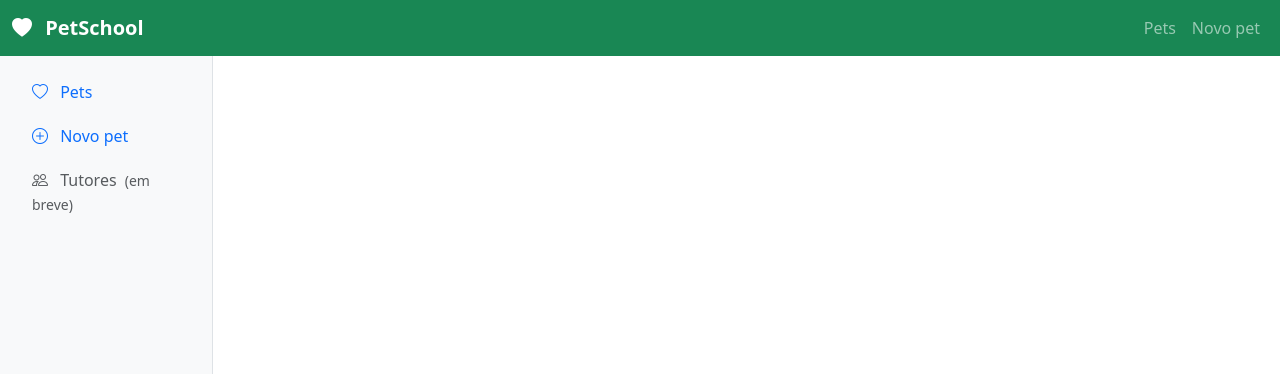
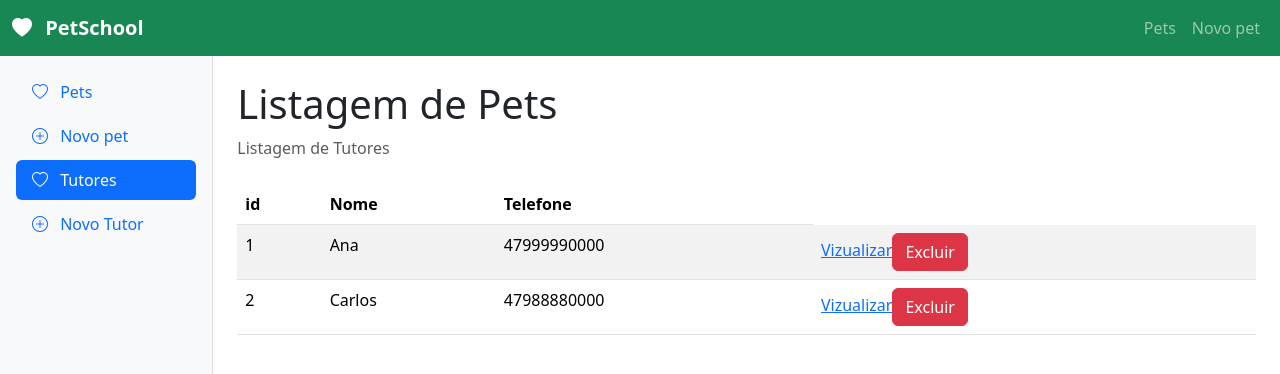
Before and after one commit to kellermannclara/hotel-bom-pra-cachorro, a Vue app: page /tutores in a window 1280 px wide. Shown: the top 374 px of the page. Built offline with nearby package versions, Linux system fonts and the light colour scheme; data requests are answered from the project's data file.

Commit message:
MEU PC TA TRAVBANDP

```diff
--- a/src/components/layout/AppSidebar.vue
+++ b/src/components/layout/AppSidebar.vue
@@ -29,16 +29,29 @@
         Novo pet
       </RouterLink>
 
-      <span
-        class="nav-link text-body-secondary"
-        aria-disabled="true"
+      <RouterLink
+        class="nav-link"
+        active-class="active"
+        to="/tutores"
       >
         <i
-          class="bi bi-people me-2"
+          class="bi bi-heart me-2"
           aria-hidden="true"
         ></i>
-        Tutores <small class="ms-1">(em breve)</small>
-      </span>
+        Tutores
+      </RouterLink>
+
+      <RouterLink
+        class="nav-link"
+        active-class="active"
+        to="/tutores/novo"
+      >
+        <i
+          class="bi bi-plus-circle me-2"
+          aria-hidden="true"
+        ></i>
+        Novo Tutor
+      </RouterLink>
     </div>
   </nav>
 </template>
--- a/src/router/index.js
+++ b/src/router/index.js
@@ -23,6 +23,21 @@
       name: 'detalhes-pet',
       component: () => import('../views/PetDetalhesView.vue'),
     },
+    {
+      path: '/tutores',
+      name: 'tutores',
+      component: () => import('../views/TutoresView.vue'),
+    },
+    {
+      path: '/tutores/:id',
+      name: 'detalhes-tutor',
+      component: () => import('../views/TutorDetalhesView.vue'),
+    },
+    {
+      path: '/tutor/novo',
+      name: 'novo-tutor',
+      component: () => import('../views/AddTutorView.vue'),
+    },
   ],
 });
 
--- /dev/null
+++ b/src/views/TutorDetalhesView.vue
@@ -0,0 +1,29 @@
+<script setup>
+
+import { onMounted, ref } from 'vue';
+import useRoute from '@/router';
+
+const tutores = ref(null);
+const route = useRoute();
+const API_URL = 'http://localhost:3000';
+
+async function carregarDados() {
+    const tutorId = route.params.id
+  const respostasTutores = await fetch(`${API_URL}/tutores`);
+  tutores.value = await respostasTutores.json();
+}
+
+onMounted(carregarDados);
+
+</script>
+
+<template>
+    <section v-if="tutores == null">
+    <p>CARREGANDO......</p>
+  </section>
+
+  <section v-else>
+    <h1>Nome do Tutor: {{ tutor.nome }}</h1>
+    <h5>Telefone: {{ tutor.telefone }}</h5>
+  </section>
+</template>
--- /dev/null
+++ b/src/views/TutoresView.vue
@@ -0,0 +1,50 @@
+<script setup>
+
+import { onMounted, ref } from 'vue';
+import { RouterLink } from 'vue-router';
+
+const tutores = ref([]);
+const API_URL = 'http://localhost:3000';
+
+async function carregarDados() {
+  const respostasTutores = await fetch(`${API_URL}/tutores`);
+  tutores.value = await respostasTutores.json();
+}
+
+onMounted(carregarDados);
+
+
+</script>
+
+<template>
+     <header class="mb-4">
+    <h1 class="text-2xl font-bold">Listagem de Pets</h1>
+    <p class="text-body-secondary mb-0">
+      Listagem de Tutores
+    </p>
+  </header>
+
+  <table class="table table-striped table-hover">
+    <thead>
+      <tr>
+        <th>id</th>
+        <th>Nome</th>
+        <th>Telefone</th>
+      </tr>
+    </thead>
+    <tbody>
+      <tr
+        v-for="tutor in tutores"
+        :key="tutor.id"
+      >
+        <td>{{ tutor.id }}</td>
+        <td>{{ tutor.nome}}</td>
+        <td>{{ tutor.telefone }}</td>
+        <td>
+          <RouterLink :to="`/tutores/${tutor.id}`">Vizualizar</RouterLink>
+          <button class="btn btn-danger" @click="excluirPet(pet.id)">Excluir</button>
+        </td>
+      </tr>
+    </tbody>
+  </table>
+</template>
```
Also changed, not shown: src/views/AddTutorView.vue (added).
